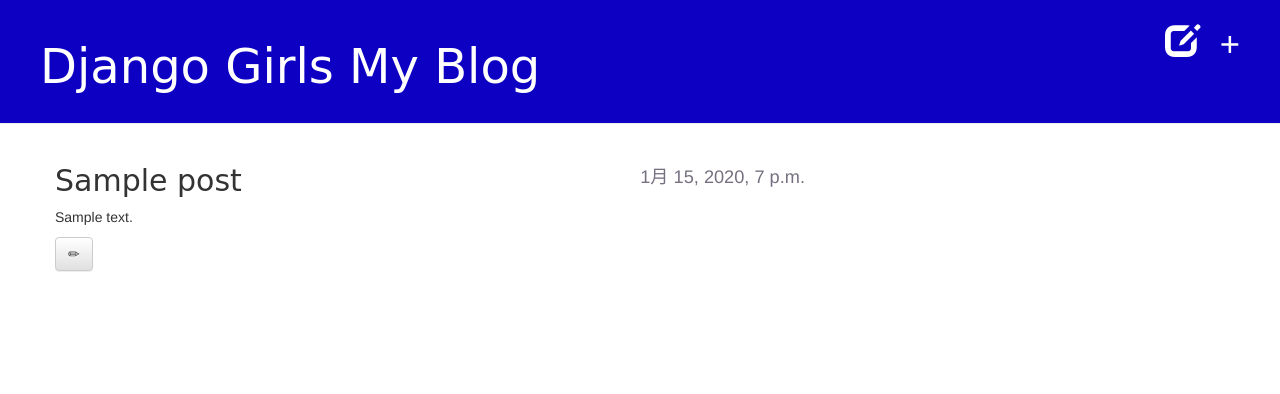
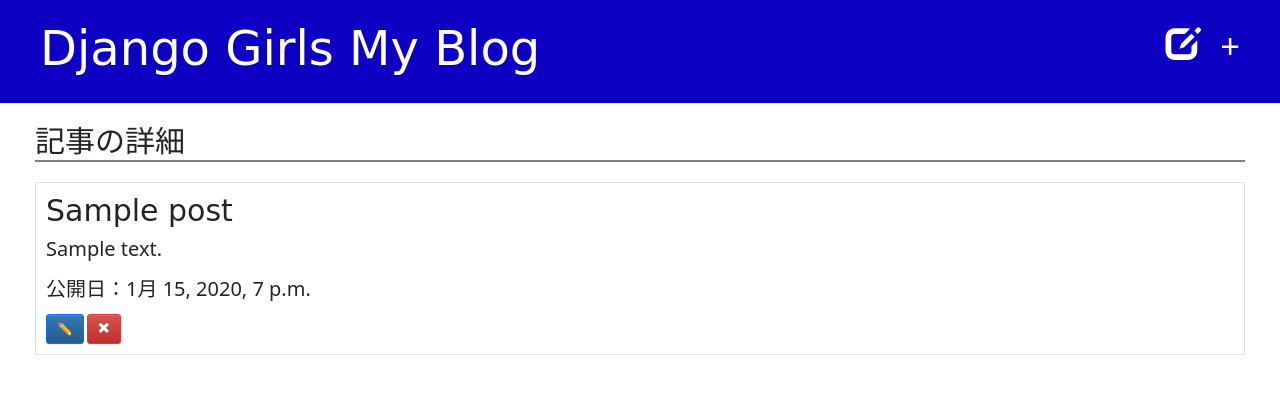
Before and after one commit to hashibird/my-first-blog, a Django app: page /post/1/ in a window 1280 px wide. Shown: the top 394 px of the page. Run offline with Django 3.2, Linux system fonts and the light colour scheme; a user stored in the database is signed in; tables that the repository leaves empty hold one stand-in row (values such as "Sample post"); some libraries are stand-ins or nearby versions.

Commit message:
add publish-btn delete-btn css have adjusted

```diff
--- a/blog/forms.py
+++ b/blog/forms.py
@@ -6,4 +6,4 @@
 
     class Meta:
         model = Post
-        fields = ('title', 'text',)
+        fields = ('title', 'text', 'published_date')
--- a/blog/static/css/blog.css
+++ b/blog/static/css/blog.css
@@ -1,3 +1,7 @@
+a{
+    text-decoration: none;
+    color: rgba(0, 0, 0, 0.726);
+}
 .page-header {
     background-color: #0d00c2;
     margin-top: 0;
@@ -10,22 +14,27 @@
     text-decoration: none;
 }
 
-.content {
-    margin-left: 40px;
+.body-content {
+    margin-left: 35px;
+    margin-right: 35px;
 }
 
 h1, h2, h3, h4 {
+    font-size: 30px;
     font-family:'メイリオ', 'Lobster', cursive;
 }
 
+p{
+    font-size: 20px;
+}
 .date {
     color: #767080;
     font-size: 1.3em;
-    float: right;
+    /* float: left; */
 }
 
 .save {
-    float: right;
+    /* float: left; */
 }
 
 .post-form textarea, .post-form input {
--- a/blog/templates/blog/base.html
+++ b/blog/templates/blog/base.html
@@ -7,6 +7,7 @@
         <meta name="viewport" content="width=device-width, initial-scale=1.0">
         <link rel="stylesheet" href="//maxcdn.bootstrapcdn.com/bootstrap/3.2.0/css/bootstrap.min.css">
         <link rel="stylesheet" href="//maxcdn.bootstrapcdn.com/bootstrap/3.2.0/css/bootstrap-theme.min.css">
+        <link href="https://cdn.jsdelivr.net/npm/bootstrap@5.0.0-beta1/dist/css/bootstrap.min.css" rel="stylesheet" integrity="sha384-giJF6kkoqNQ00vy+HMDP7azOuL0xtbfIcaT9wjKHr8RbDVddVHyTfAAsrekwKmP1" crossorigin="anonymous">
         {% comment %} <link href="//fonts.googleapis.com/css?family=Lobster&subset=latin,latin-ext" rel="stylesheet" type="text/css"> {% endcomment %}
         <link rel="stylesheet" href="{% static 'css/blog.css' %}">
         <title>MY SITE</title>
@@ -21,15 +22,9 @@
             <h1><a href="/">Django Girls My Blog</a></h1>
 
         </div>
-
-        <div class="content container">
-            <div class="row">
-                <div class="col-md-8">
-                {% block content %}
-                {% endblock %}
-                </div>
-            </div>
-        </div>
-
+    <div class="body-content">
+        {% block content %}
+        {% endblock %}
+    </div>
     </body>
 </html>
--- a/blog/templates/blog/post_detail.html
+++ b/blog/templates/blog/post_detail.html
@@ -1,35 +1,25 @@
 {% extends "blog/base.html" %}
 {% block content %}
-    {% if post.published_date <= timenow %}
-        <div class="post">
-            {% if post.published_date %}
-            <div class="date">
-                {{ post.published_date }}
+<h1 style="margin-bottom:20px; border-bottom:2px solid gray;">記事の詳細</h1>
+    {% if post.published_date <= timenow　or user.is_authenticated %}
+        <div class="card">
+            <div class="card-body">
+                <h2>{{ post.title }}</h2>
+                <p>{{ post.text|linebreaksbr }}</p>
+                {% if post.published_date >= timenow or post.published_date == None %}
+                    <a class="btn btn-secondary btn-lg" href="{% url 'post_publish' pk=post.pk %}">Publish</a>
+                {% elif post.published_date %}
+                    <p>公開日：{{ post.published_date }}</p>
+                {% endif %}
+                {% if user.is_authenticated %}
+                    <a class="btn btn-primary btn-lg" href="{% url 'post_edit' pk=post.pk %}"><span class="glypgicon glyphicon-pencil"></span></a>
+                    <a class="btn btn-danger btn-lg" href="{% url 'post_remove' pk=post.pk %}"><span class="glyphicon glyphicon-remove"></span></a>
+                {% endif %}
             </div>
-            {% endif %}
-            <h2>{{ post.title }}</h2>
-            <p>{{ post.text|linebreaksbr }}</p>
-            {% if user.is_authenticated %}
-                <a class="btn btn-default" href="{% url 'post_edit' pk=post.pk %}"><span class="glypgicon glyphicon-pencil"></span></a>
-            {% endif %}
         </div>
     {% else %}
-        {% if user.is_authenticated %}
-                    <div class="post">
-            {% if post.published_date %}
-            <div class="date">
-                {{ post.published_date }}
-            </div>
-            {% endif %}
-            <h2>{{ post.title }}</h2>
-            <p>{{ post.text|linebreaksbr }}</p>
-            {% if user.is_authenticated %}
-                <a class="btn btn-default" href="{% url 'post_edit' pk=post.pk %}"><span class="glypgicon glyphicon-pencil"></span></a>
-            {% endif %}
-        </div>
-        {% endif %}
         <div>
-            <h3>この記事は非公開です！</h3>
+            <h3 class="alert alert-warning">この記事は非公開です！</h3>
         </div>
     {% endif %}
 {% endblock content %}
--- a/blog/templates/blog/post_draft_list.html
+++ b/blog/templates/blog/post_draft_list.html
@@ -1,11 +1,13 @@
 {% extends "blog/base.html" %}
 
 {% block content %}
+<h1 style="margin-bottom:20px; border-bottom:2px solid gray;">未公開記事</h1>
     {% for post in posts %}
         <div class="post">
-            <p class="date">作成日：{{ post.created_date|date:'Y-m-d' }}</p>
             <h1><a href="{% url 'post_detail' pk=post.pk %}">{{ post.title }}</a></h1>
             <p>{{ post.text|truncatechars:200 }}</p>
+            <p>作成日：{{ post.created_date|date:'Y-m-d' }}</p>
+            <p>公開予定日：{{ post.published_date|date:'Y-m-d' }}</p>
         </div>
     {% endfor %}
 
--- a/blog/urls.py
+++ b/blog/urls.py
@@ -7,4 +7,6 @@
     path('post/new/', views.post_new, name='post_new'),
     path('post/<int:pk>/edit/', views.post_edit, name='post_edit'),
     path('drafts/', views.post_draft_list, name='post_draft_list'),
+    path('post/<int:pk>/publish', views.post_publish, name='post_publish'),
+    path('post/<pk>/remove/', views.post_remove, name='post_remove'),
 ]
--- a/blog/views.py
+++ b/blog/views.py
@@ -1,13 +1,14 @@
 from django.shortcuts import redirect
 from django.shortcuts import render, get_object_or_404
 from django.utils import timezone
+from django.db.models import Q
 from .models import Post
 from .forms import PostForm
 import datetime
 # Create your views here.
 
 def post_list(request):
-    posts = Post.objects.filter(published_date__lte=timezone.now()).order_by('published_date')
+    posts = Post.objects.filter(published_date__lte=timezone.now()).order_by('-published_date')
     today = datetime.date.today()
     return render(request, 'blog/post_list.html', {'posts': posts, 'today': today})
 
@@ -26,8 +27,9 @@
             return redirect('post_detail', pk=post.pk)
 
     else:
-        form = PostForm()
-    return render(request, 'blog/post_edit.html', {'form': form})
+        new = 'new'
+        form = PostForm(initial={'published_date': timezone.now()})
+    return render(request, 'blog/post_edit.html', {'form': form, 'new': new})
 
 def post_edit(request, pk):
     post = get_object_or_404(Post, pk=pk)
@@ -39,9 +41,23 @@
             post.save()
             return redirect('post_detail', pk=post.pk)
     else:
-        form = PostForm(instance=post)
+        if post.published_date:
+            form = PostForm(instance=post)
+        else:
+            post.published_date = timezone.now()
+            form = PostForm(instance=post)
     return render(request, 'blog/post_edit.html', {'form': form})
 
 def post_draft_list(request):
-    posts = Post.objects.filter(published_date__isnull=True).order_by('created_date')
+    posts = Post.objects.filter(Q(published_date__isnull=True) | Q(published_date__gte=timezone.now())).order_by('created_date')
     return render(request, 'blog/post_draft_list.html', {'posts':posts})
+
+def post_publish(request, pk):
+    post = get_object_or_404(Post, pk=pk)
+    post.publish()
+    return redirect('post_detail', pk=pk)
+
+def post_remove(request, pk):
+    post = get_object_or_404(Post, pk=pk)
+    post.delete()
+    return redirect('post_list')
```
Also changed, not shown: blog/templates/blog/post_edit.html (+6 -1 lines), blog/templates/blog/post_list.html (+6 -5 lines).
